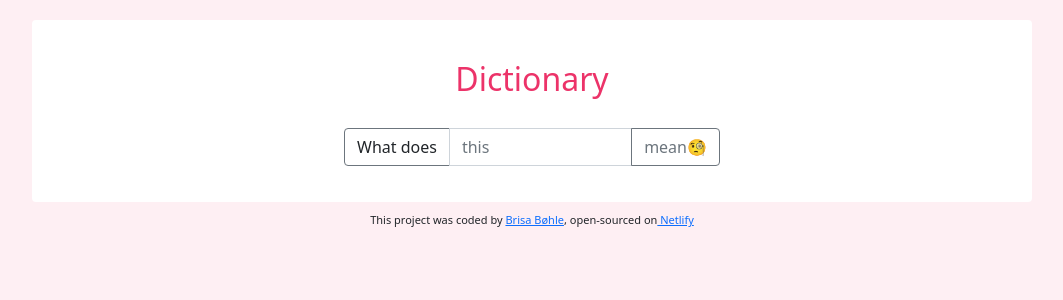
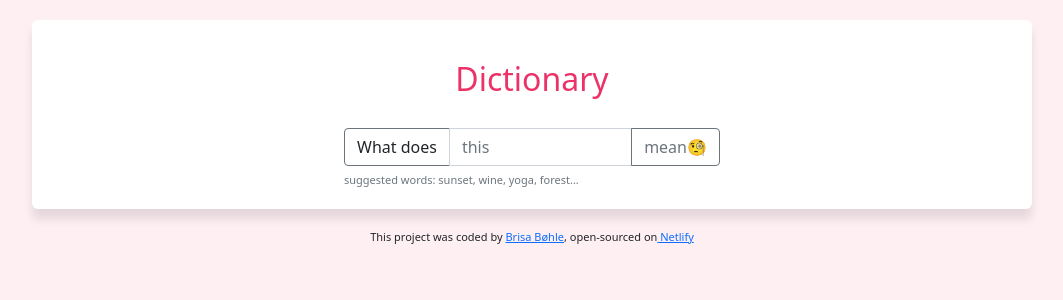
Before and after one commit to BrisaBohle/Dictionary-project, a React (Create React App) app: page / in a window 1280 px wide. Shown: the top 300 px of the page, without its empty margins (108-1171 px from the left). Built offline with nearby package versions, Linux system fonts and the light colour scheme; no server answers.

Commit message:
Loading word search by default

```diff
--- a/src/App.js
+++ b/src/App.js
@@ -7,7 +7,7 @@
     <div className="App">
       <div className="container">
         <header className="App-header">
-          <Dictionary />
+          <Dictionary defaultKeyword="forest"/>
         </header>
 
       </div>
--- a/src/Dictionary.css
+++ b/src/Dictionary.css
@@ -1,9 +1,10 @@
-.Dictionary {
+.Dictionary section {
   background: white;
-  width: 1000px;
+  max-width: 1000px;
   padding: 20px;
-  border-radius: 4px;
-  margin: 0 auto;
+  border-radius: 6px;
+  box-shadow: 0 10px 10px rgb(0 0 0 /10%);
+  margin: 20px auto;
 }
 .hero-text {
   color: #ec3369;
@@ -13,6 +14,11 @@
 .Dictionary .search-dictionary {
   max-width: 400px;
   margin: 0 auto;
+}
+.Dictionary .hint {
+  font-size: 11px;
+  margin-top: -10px;
+  color: #6c757d;
 }
 .Dictionary span {
   background-color: white;
--- a/src/Dictionary.js
+++ b/src/Dictionary.js
@@ -3,38 +3,53 @@
 import axios from "axios";
 import Results from "./Results";
 
-export default function Dictionary(){
-  let [keyword, setKeyword]= useState (null);
+export default function Dictionary(props){
+  let [keyword, setKeyword]= useState (props.defaultKeyword);
   let [results, setResults]= useState (null);
+  let [loaded, setLoaded]= useState (false);
 
   function handleResponse (response){
     setResults(response.data[0]);
   }
 
-  function handleForm (event){
-    event.preventDefault();
+  function search (){
     let apiUrl = `https://api.dictionaryapi.dev/api/v2/entries/en_US/${keyword}`;
     axios.get(apiUrl).then(handleResponse);
   }
-
+  function load (){
+    setLoaded(true)
+    search();
+  }
+  function handleSubmit(event){
+    event.preventDefault();
+    search();
+      }
   function handleKeywordChange (event){
     setKeyword(event.target.value);
   }
-
+if (loaded){
   return(
     <div className="Dictionary">
+      <section>
         <h2 className="hero-text">Dictionary</h2>
         <div className="search-dictionary row">
-        <form onSubmit={handleForm}>
+            <form onSubmit={handleSubmit}>
             <div className="input-group mb-3">
               <span className="input-group-text">What does</span>
               <input type="search" onChange={handleKeywordChange} className="input form-control" placeholder="this"></input>
               <button className="btn btn-outline-secondary" type="button">mean🧐</button>
             </div>
             </form>
+            <div className="hint">
+              suggested words: sunset, wine, yoga, forest...
             </div>
+          </div>
+        </section>
+
       <Results results={results}/>
 
     </div>
-  )
+  )}else{
+    load();
+  return null;  }
 }
--- /dev/null
+++ b/src/Results.css
@@ -0,0 +1,5 @@
+.Results h2 {
+  font-size: 36px;
+  font-weight: bold;
+  line-height: 1.5;
+}
--- a/src/Results.js
+++ b/src/Results.js
@@ -1,11 +1,12 @@
 import React from "react";
 import Meaning from "./Meaning";
 import Phonetic from "./Phonetic";
-
+import "./Results.css";
 export default function Results(props){
 
   if (props.results) {
   return  (<div className="Results">
+    <section>
     <h2>{props.results.word}</h2>
     {props.results.phonetics.map(function(phonetic, index){
       return(
@@ -14,11 +15,12 @@
         </div>
       )
     })}
+    </section>
     {props.results.meanings.map(function(meaning, index){
       return (
-      <div key={index}>
+      <section key={index}>
         <Meaning meaning={meaning}/>
-      </div>);
+      </section>);
     })}
 
     </div>);
```
Lines whose indentation alone changed are shown as unchanged.
